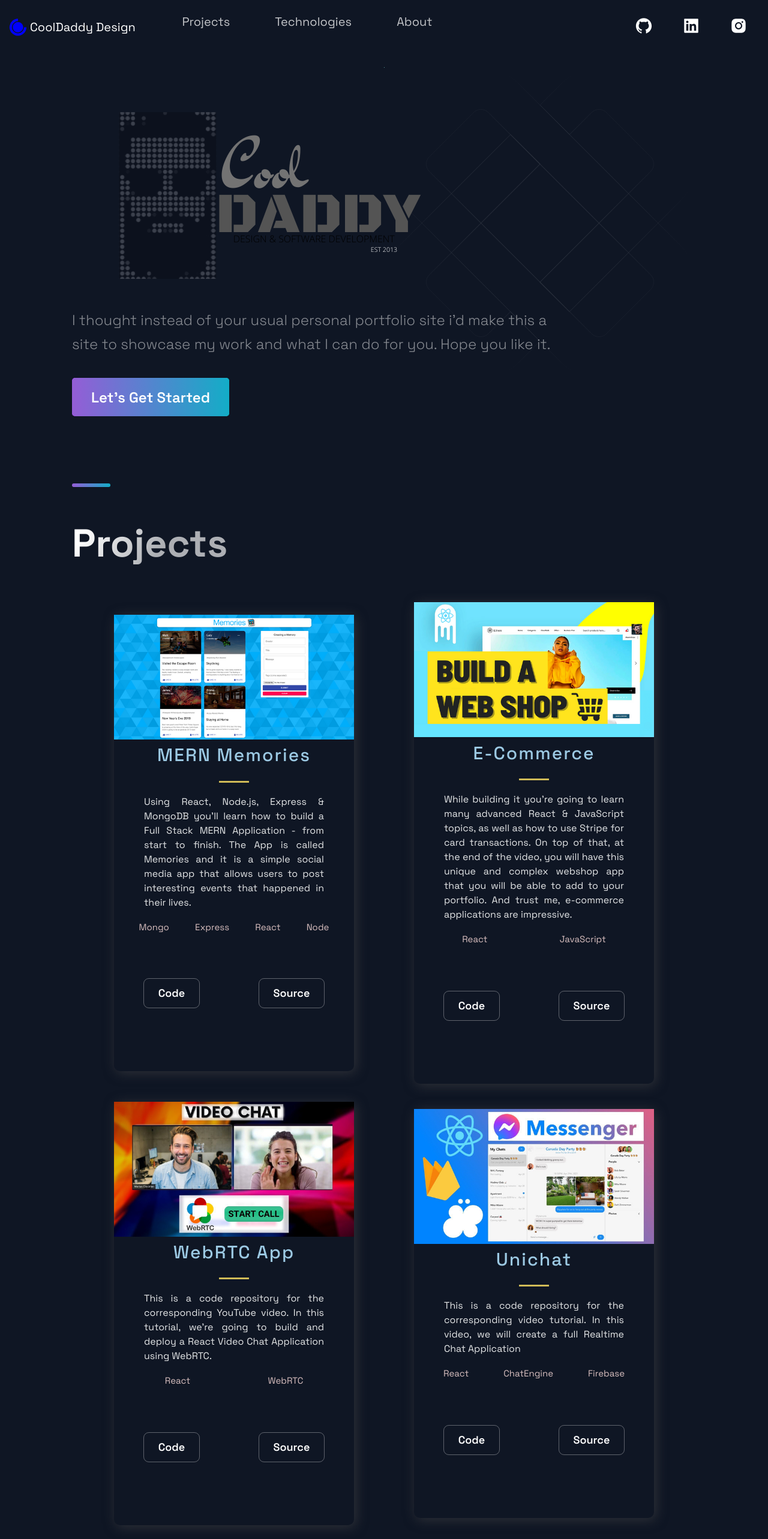
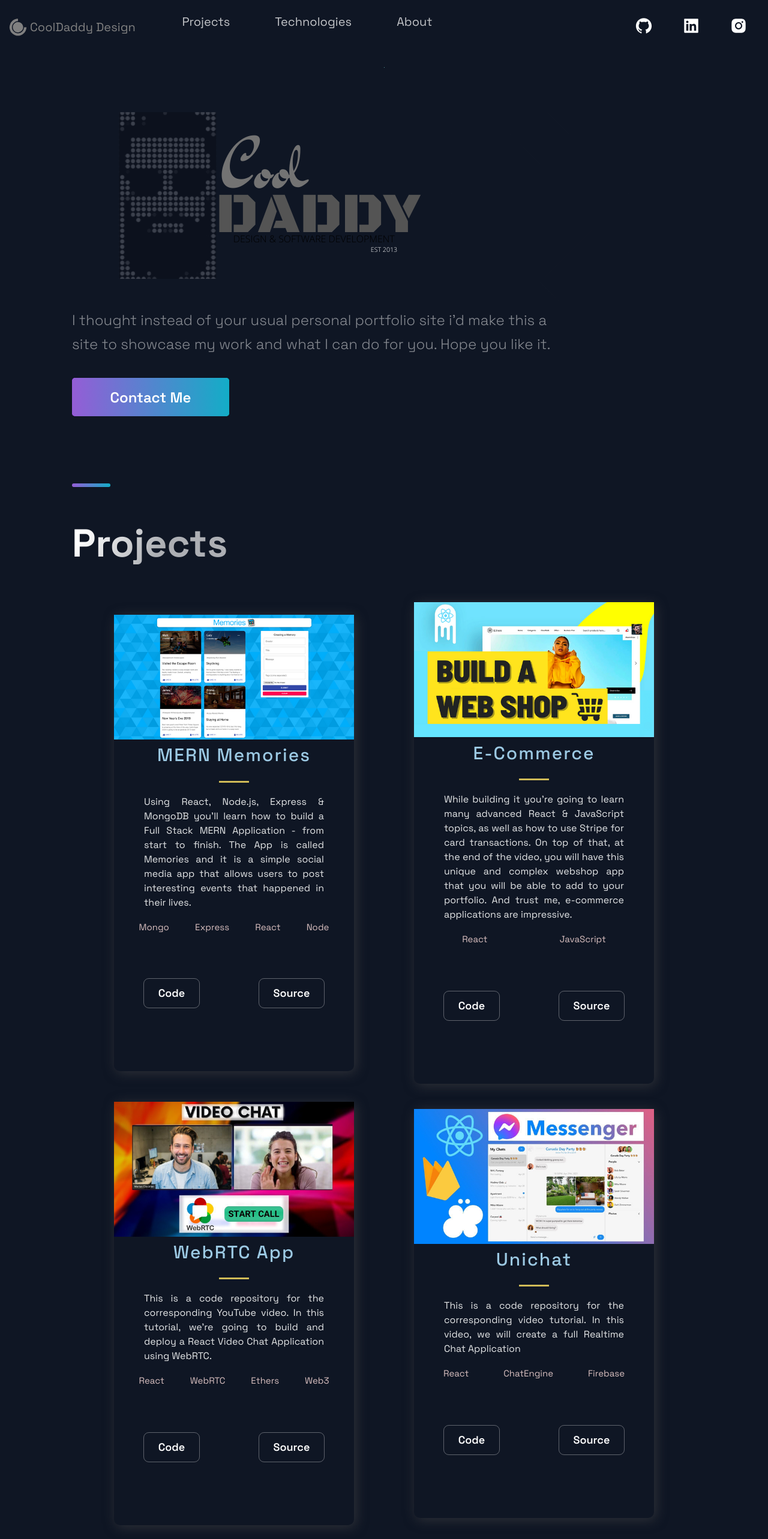
Before and after one commit to gadgetboy27/my_new_portfolio_site_2023, a Next.js app: page / in a window 1280 px wide. Shown: the top 2566 px of the page at 60% size. Built offline with nearby package versions, Linux system fonts and the light colour scheme.

Commit message:
ready for netlify

```diff
--- a/src/components/BackgrooundAnimation/BackgroundAnimation.js
+++ b/src/components/BackgrooundAnimation/BackgroundAnimation.js
@@ -8,7 +8,7 @@ const BackgroundAnimation = () => (
       fill="none"
       xmlns="http://www.w3.org/2000/svg"
     >
-      <g opacity="0.15">
+      <g opacity="0.005">
         <path
           fillRule="evenodd"
           clipRule="evenodd"
--- a/src/components/Footer/Footer.js
+++ b/src/components/Footer/Footer.js
@@ -28,7 +28,7 @@ const Footer = () => {
               <SocialIcons href='https://www.linkedin.com/in/henry-peti-b57363102/'>
               <AiFillLinkedin size='3rem' />
               </SocialIcons>
-              <SocialIcons href='https://instagram.com'>
+              <SocialIcons href='https://www.instagram.com/iamgadgetboy/'>
             <AiFillInstagram size='3rem' />
           </SocialIcons>
         </SocialContainer>
--- a/src/components/Header/Header.js
+++ b/src/components/Header/Header.js
@@ -9,15 +9,15 @@ const Header = () =>  (
   <Container>
     <Div1>
       <Link legacyBehavior href='/'>
-        <a style={{ display: 'flex', alignItems: 'center', color: 'white', size: '6rem'  }}>
-          <DiCssdeck size='4rem' color='blue'/> <Span> CoolDaddy Design</Span>
+        <a style={{ display: 'flex', alignItems: 'center', color: 'grey', size: '4rem'  }}>
+          <DiCssdeck size='4rem' color='grey'/> <Span> CoolDaddy Design</Span>
         </a>
       </Link>
     </Div1>
     <Div2>
       <li>
         <Link legacyBehavior href='#projects'>
-          <NavLink>Projects</NavLink>
+          <NavLink size='4rem' color='grey'>Projects</NavLink>
         </Link>
       </li>
       <li>
@@ -38,7 +38,7 @@ const Header = () =>  (
           <SocialIcons href='https://www.linkedin.com/in/henry-peti-b57363102/'>
             <AiFillLinkedin size='3rem' />
             </SocialIcons>
-          <SocialIcons href='https://instagram.com'>
+          <SocialIcons href='https://www.instagram.com/iamgadgetboy/'>
         <AiFillInstagram size='3rem' />
       </SocialIcons>
     </Div3>
--- a/src/components/Hero/Hero.js
+++ b/src/components/Hero/Hero.js
@@ -9,21 +9,21 @@ import  cooldaddy  from '../../../public/cooldaddy pixelated.png';
 const Hero = (props) => (
   <Section row nopadding>
     <LeftSection>
+
       <SectionTitle main center>
+        <Link legacyBehavior href='/'>
+          <a style={{ display: 'flex', alignItems: 'left', color: 'grey', size: '3rem'  }}>
+          <Image src={ cooldaddy } size='1.5rem' alt='cooldaddy logo'/>
+          </a>
+        </Link>
+        </SectionTitle>
 
-      <Link legacyBehavior href='/'>
-        <a style={{ display: 'flex', alignItems: 'center', color: 'white', size: '3rem'  }}>
-        <Image src={cooldaddy} size='1rem' />
-        </a>
-      </Link>
-
-        </SectionTitle>
           <SectionText>
             I thought instead of your usual personal portfolio
             site i'd make this a site to showcase my work
             and what I can do for you. Hope you like it.
           </SectionText>
-        <Button onClick={() => window.location ='https://google.com'}>Let's Get Started </Button>
+        <Button onClick={() => window.location ='https://gmail.com'}><a style={{ display: 'flex', alignItems: 'left', color: 'grey[200]', size: '3rem'  }}> Contact Me </a></Button>
     </LeftSection>
   </Section>
 );
--- a/src/constants/constants.js
+++ b/src/constants/constants.js
@@ -4,8 +4,8 @@ export const projects = [
     description: "Using React, Node.js, Express & MongoDB you'll learn how to build a Full Stack MERN Application - from start to finish. The App is called Memories and it is a simple social media app that allows users to post interesting events that happened in their lives.",
       image: '/images/1.png',
       tags: ['Mongo', 'Express', 'React', 'Node'],
-    source: 'https://google.com',
-    visit: 'https://google.com',
+    source: 'https://github.com/gadgetboy27/react-minimal',
+    visit: 'https://github.com/gadgetboy27/react-minimal',
     id: 0,
   },
   {
@@ -13,17 +13,17 @@ export const projects = [
     description:"While building it you're going to learn many advanced React & JavaScript topics, as well as how to use Stripe for card transactions. On top of that, at the end of the video, you will have this unique and complex webshop app that you will be able to add to your portfolio. And trust me, e-commerce applications are impressive.",
     image: '/images/2.png',
     tags: ['React', 'JavaScript'],
-    source: 'https://google.com',
-    visit: 'https://google.com',
+    source: 'https://github.com/gadgetboy27/blockchain-marketplace',
+    visit: 'https://github.com/gadgetboy27/blockchain-marketplace',
     id: 1,
   },
   {
     title: 'WebRTC App',
     description: "This is a code repository for the corresponding YouTube video. In this tutorial, we're going to build and deploy a React Video Chat Application using WebRTC.",
       image: '/images/3.jpg',
-      tags: ['React', 'WebRTC'],
-    source: 'https://google.com',
-    visit: 'https://google.com',
+      tags: ['React', 'WebRTC', 'Ethers', 'Web3'],
+    source: 'https://github.com/gadgetboy27/dvideo',
+    visit: 'https://github.com/gadgetboy27/dvideo',
     id: 2,
   },
   {
@@ -31,8 +31,8 @@ export const projects = [
     description: "This is a code repository for the corresponding video tutorial. In this video, we will create a full Realtime Chat Application",
     image: '/images/4.jpg',
     tags: ['React', 'ChatEngine', 'Firebase'],
-    source: 'https://google.com',
-    visit: 'https://google.com',
+    source: 'https://github.com/gadgetboy27/blockchain-chatapp',
+    visit: 'https://github.com/gadgetboy27/blockchain-chatapp',
     id: 3,
   },
 ];
```
Also changed, not shown: public/images/cooldaddy transparent 2x.png (deleted).
